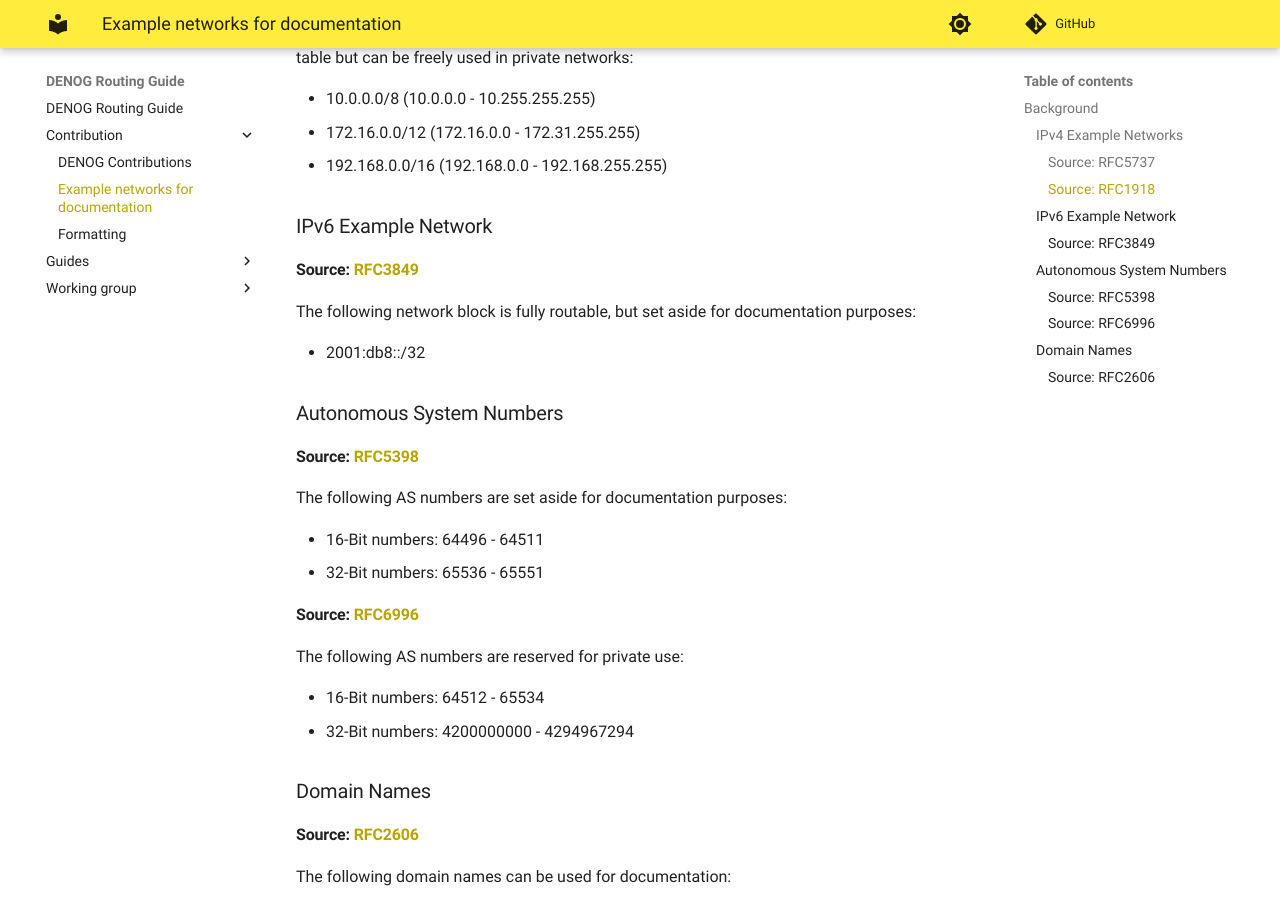
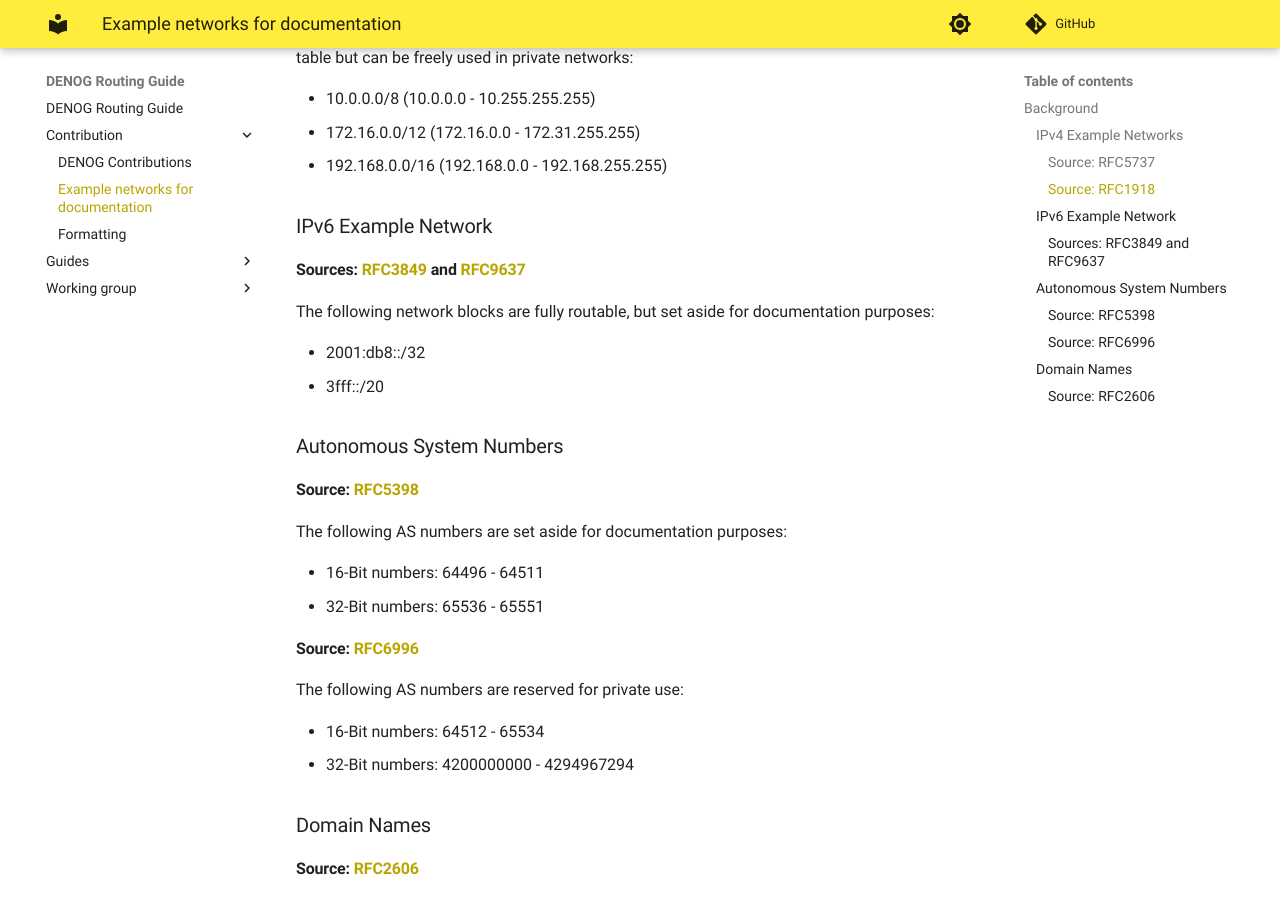
Before and after one commit to denog/routing-guide, an MkDocs documentation site: the page built from docs/contribution/example-networks.md, in a window 1280 px wide and 900 px high, scrolled down 600 px. Built offline with MkDocs 1.6.1 and Material for MkDocs 9.7.7, drawn with Linux system fonts in a browser that asks for light colours; comment, search, counter and statistics services are not loaded.

Commit message:
added RFC9637 ipv6 example network

```diff
--- a/docs/contribution/example-networks.md
+++ b/docs/contribution/example-networks.md
@@ -24,11 +24,12 @@ The following networks are so-called private networks, they cannot be routed in
 
 ### IPv6 Example Network
 
-#### Source: [RFC3849](https://www.rfc-editor.org/rfc/rfc3849)
+#### Sources: [RFC3849](https://www.rfc-editor.org/rfc/rfc3849) and [RFC9637](https://www.rfc-editor.org/rfc/rfc9637)
 
-The following network block is fully routable, but set aside for documentation purposes:
+The following network blocks are fully routable, but set aside for documentation purposes:
 
 - 2001:db8::/32
+- 3fff::/20
 
 ### Autonomous System Numbers
 
```
